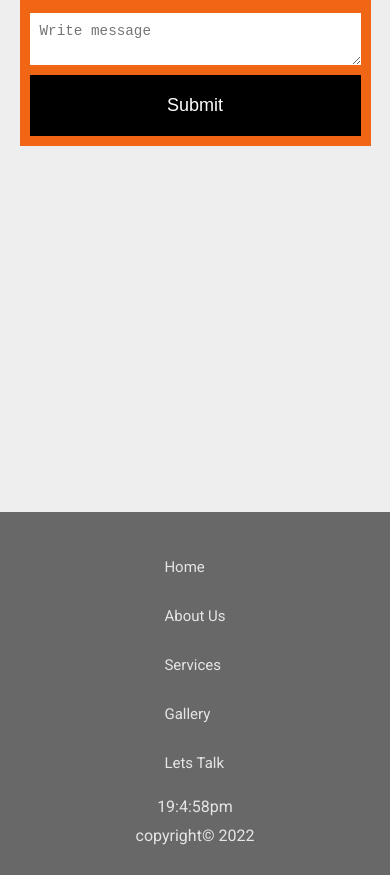
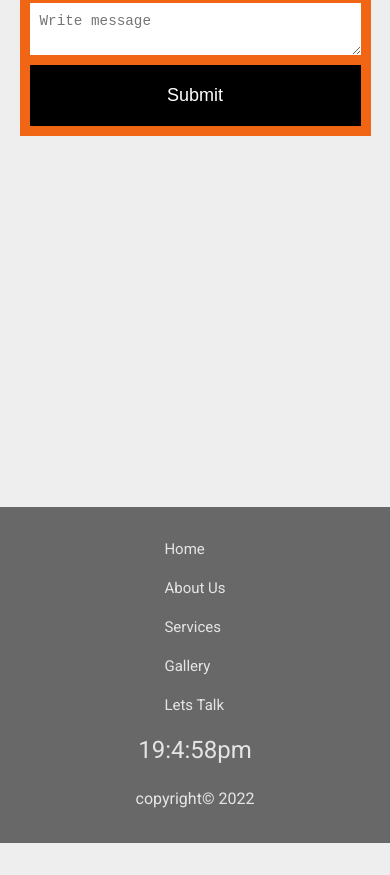
Before and after one commit to Makavelisoftwares/chetman, a plain HTML site: page index.html in a window 390 px wide. Shown: the part 4260-5135 px from the top of the page. After the commit the page ends 5103 px from the top, so only its background shows below. Drawn offline with Linux system fonts and the light colour scheme.

Commit message:
change24

```diff
--- a/styles.css
+++ b/styles.css
@@ -443,7 +443,7 @@ body{
     height: 100vh;
     max-width :90%;
     margin: auto;
-    padding: 20px 0;
+    padding: 10px 0;
 }
 .form{
     padding-top:30px ;
@@ -459,7 +459,7 @@ body{
     background-color: #F06614;
 }
 .up{
-    padding-top:30px ;
+    /* padding-top:30px ; */
     transform: translateY(0%);
     opacity: 1;
     transition: ease-in-out 1.5s;
@@ -695,7 +695,6 @@ nav{
         width: 100%;
     }
     footer{
-        margin-top: 5px;
         display: flex;
         flex-direction: column;
         align-items: center;
@@ -710,17 +709,21 @@ nav{
         justify-content: flex-start;
     }
     .footer1 .links {
-        margin: 10px 0;
+        margin: 2px 0;
     }
 
     .footer1 .links ul li {
         display: block;
-        padding: 15px 0;
+        padding: 10px 0;
     }
     .footer1 .links li a{
         font-size: 15px;
     }
     .copyright{
+        padding: 15px 0;
+    }
+    .time{
+        font-size: 1.5em;
         padding: 10px 0;
     }
 
```
